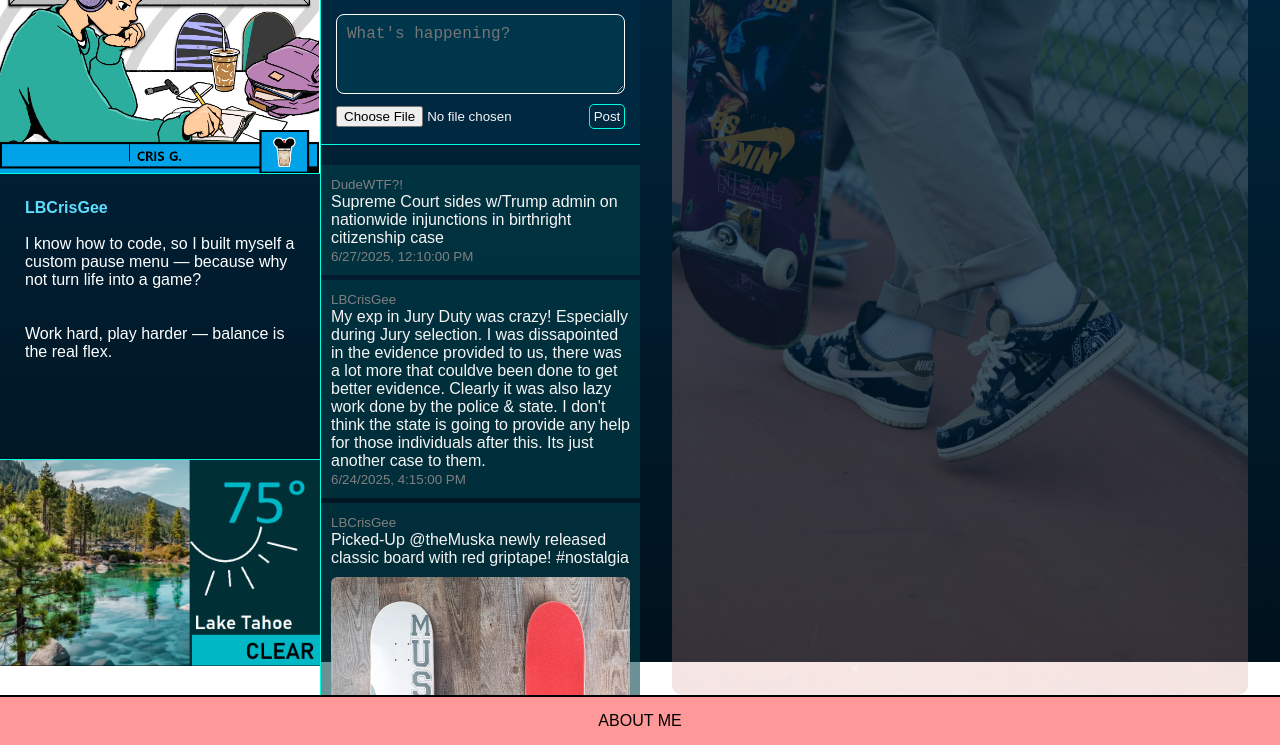
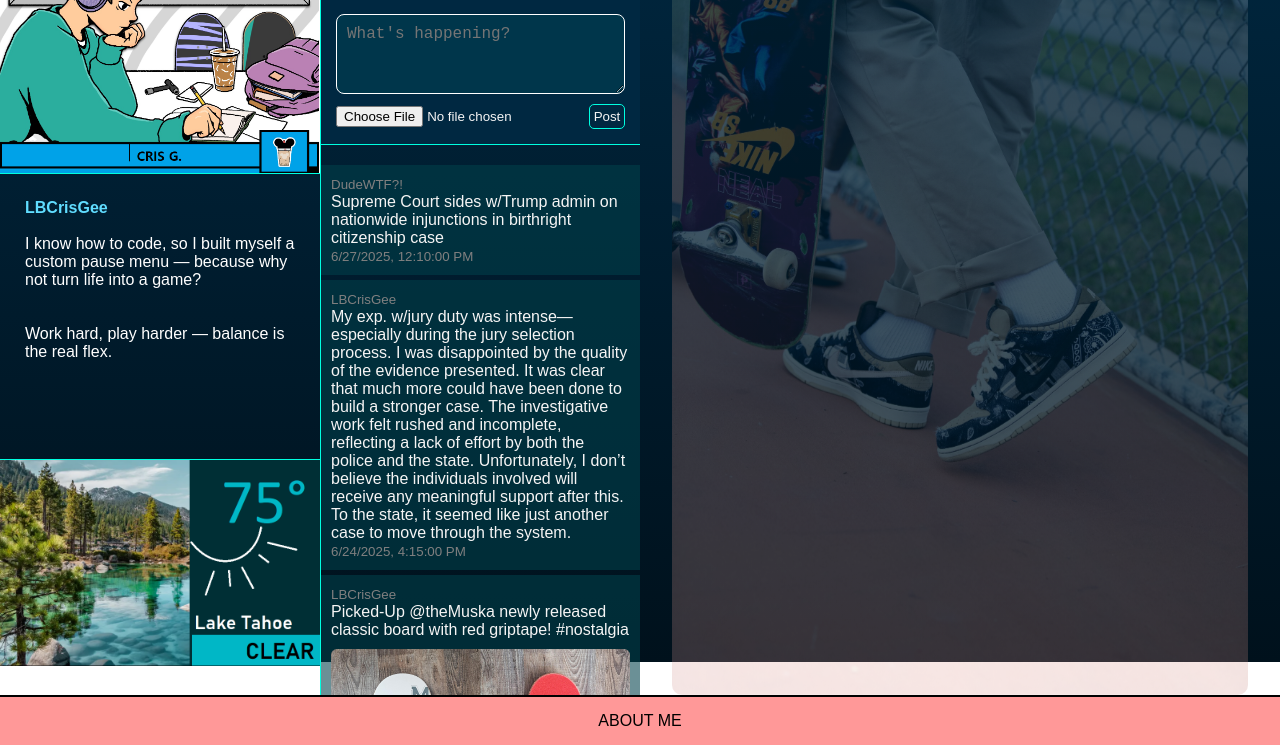
Before and after one commit to crisgomee/crisgomee.github.io, a plain HTML site: page index.html in a window 1280 px wide. Shown: the part 138-883 px from the top of the page. Drawn offline with Linux system fonts and the light colour scheme.

Commit message:
Update index.html

```diff
--- a/index.html
+++ b/index.html
@@ -46,7 +46,7 @@
          </div>
          <div class="tweet">
             <small>LBCrisGee</small>
-            <p>My exp in Jury Duty was crazy! Especially during Jury selection. I was dissapointed in the evidence provided to us, there was a lot more that couldve been done to get better evidence.  Clearly it was also lazy work done by the police & state. I don't think the state is going to provide any help for those individuals after this. Its just another case to them.</p>
+            <p>My exp. w/jury duty was intense—especially during the jury selection process. I was disappointed by the quality of the evidence presented. It was clear that much more could have been done to build a stronger case. The investigative work felt rushed and incomplete, reflecting a lack of effort by both the police and the state. Unfortunately, I don’t believe the individuals involved will receive any meaningful support after this. To the state, it seemed like just another case to move through the system.</p>
             <small>6/24/2025, 4:15:00 PM</small>
           </div>
           <div class="tweet">
```
